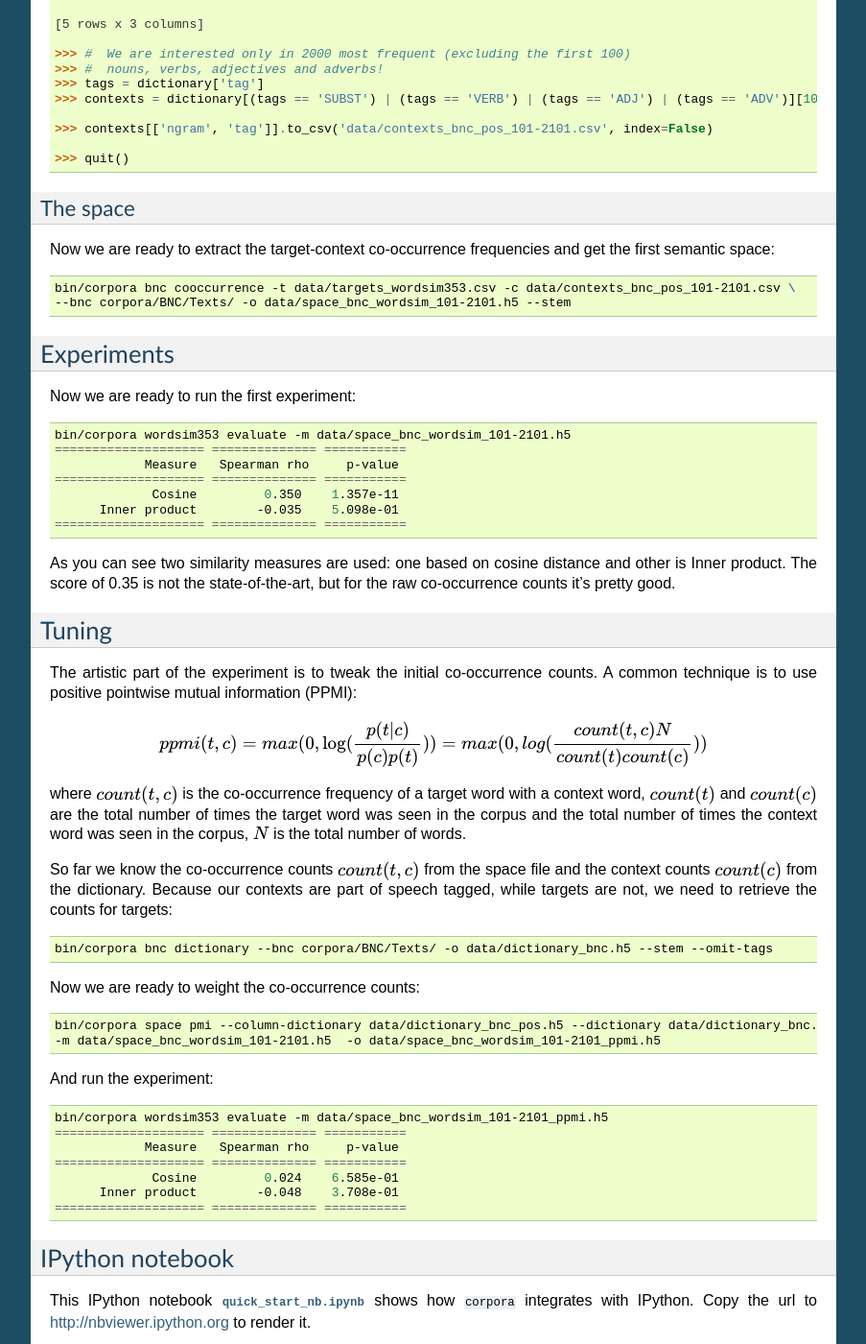
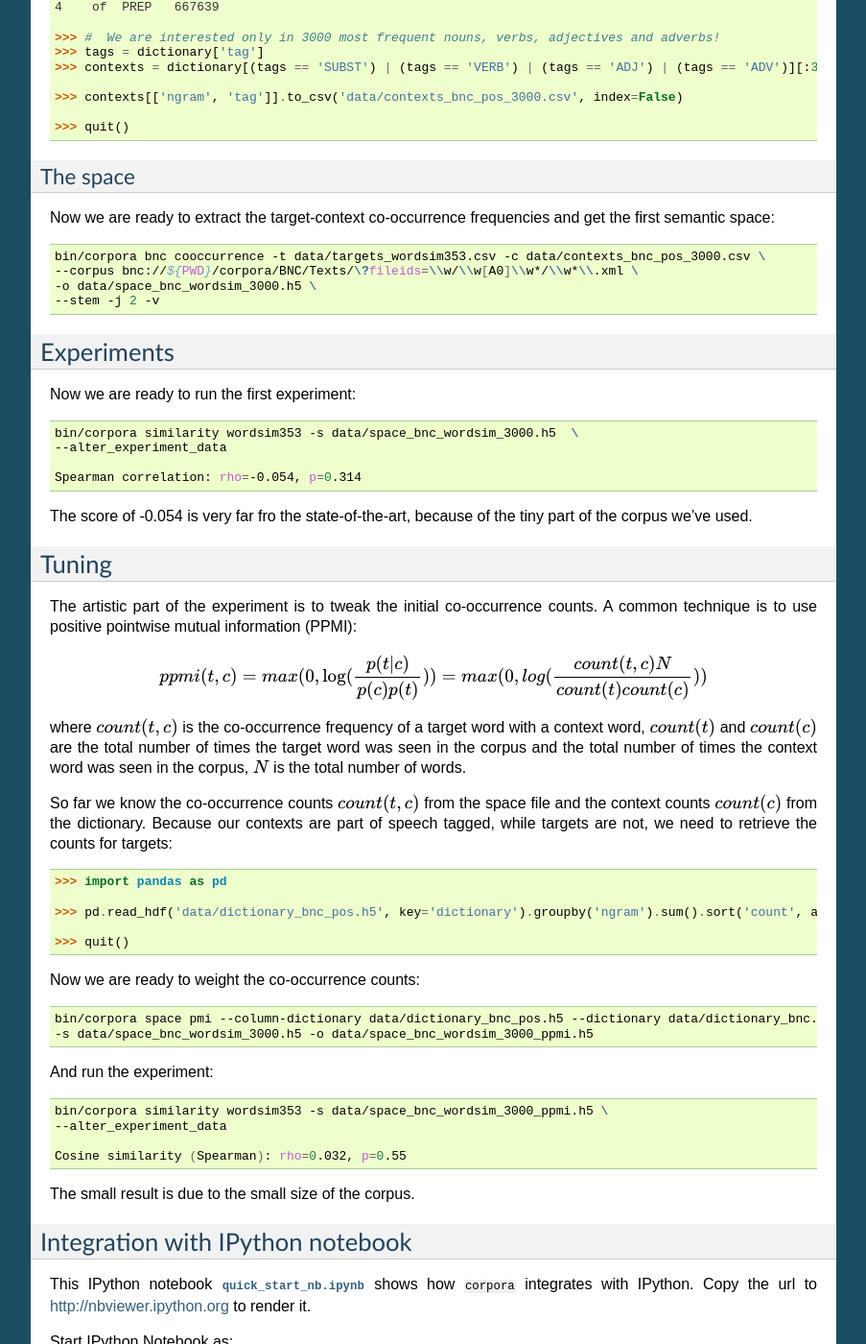
Before and after one commit to dimazest/fowler.corpora, a Sphinx documentation site: the page built from docs/quick_start.rst, in a window 1280 px wide and 1400 px high, scrolled down 2901 px. Shown: the whole window at 96% size, without its empty margins (198-1101 px from the left). Built offline with Sphinx 7.4.7, drawn with Linux system fonts in a browser that asks for light colours; some of the changed text lies outside the part shown.

Commit message:
Updating the word similarity documentation and the related code.

```diff
--- a/docs/quick_start.rst
+++ b/docs/quick_start.rst
@@ -133,17 +133,16 @@ Contexts
 ~~~~~~~~
 
 Context selection is more art than science, but a rather popular approach is to
-select the 2000 most frequent nouns, verbs, adjectives and adverbs, excluding
-the 100 most frequent.
+select the 3000 most frequent nouns, verbs, adjectives and adverbs.
 
 First we need to extract word frequencies:
 
 .. code-block:: bash
 
     bin/corpora bnc dictionary \
-    --corpus bnc://${PWD}/corpora/BNC/Texts/\?fileids=A/\\w*/\\w*\\.xml \
+    --corpus bnc://${PWD}/corpora/BNC/Texts/\?fileids=\\w/\\w[ADGR07]\\w*/\\w*\\.xml \
     -o data/dictionary_bnc_pos.h5 \
-    --stem -v -j 3
+    --stem -v -j 2
 
 ``data/dictionary_bnc_pos.h5`` is a `Pandas`_ `DataFrame`_ with the following columns:
 
@@ -171,22 +170,19 @@ and executing the following code:
     >>> import pandas as pd
 
     >>> dictionary = pd.read_hdf('data/dictionary_bnc_pos.h5', key='dictionary')
-    >>> dictionary
-           ngram   tag    count
-    306889   the   ART  6042959
-    45280      ,   PUN  5017057
-    95027      .   PUN  4715135
-    522342    be  VERB  4121594
-    540719    of  PREP  3041681
+    >>> dictionary.head()
+      ngram   tag    count
+    0   the   ART  1327711
+    1     ,   PUN  1143990
+    2     .   PUN  1047297
+    3    be  VERB   929343
+    4    of  PREP   667639
 
-    [5 rows x 3 columns]
+    >>> #  We are interested only in 3000 most frequent nouns, verbs, adjectives and adverbs!
+    >>> tags = dictionary['tag']
+    >>> contexts = dictionary[(tags == 'SUBST') | (tags == 'VERB') | (tags == 'ADJ') | (tags == 'ADV')][:3000]
 
-    >>> #  We are interested only in 2000 most frequent (excluding the first 100)
-    >>> #  nouns, verbs, adjectives and adverbs!
-    >>> tags = dictionary['tag']
-    >>> contexts = dictionary[(tags == 'SUBST') | (tags == 'VERB') | (tags == 'ADJ') | (tags == 'ADV')][101:2101]
-
-    >>> contexts[['ngram', 'tag']].to_csv('data/contexts_bnc_pos_101-2101.csv', index=False)
+    >>> contexts[['ngram', 'tag']].to_csv('data/contexts_bnc_pos_3000.csv', index=False)
 
     >>> quit()
 
@@ -198,8 +194,10 @@ get the first semantic space:
 
 .. code-block:: bash
 
-    bin/corpora bnc cooccurrence -t data/targets_wordsim353.csv -c data/contexts_bnc_pos_101-2101.csv \
-    --bnc corpora/BNC/Texts/ -o data/space_bnc_wordsim_101-2101.h5 --stem
+    bin/corpora bnc cooccurrence -t data/targets_wordsim353.csv -c data/contexts_bnc_pos_3000.csv \
+    --corpus bnc://${PWD}/corpora/BNC/Texts/\?fileids=\\w/\\w[A0]\\w*/\\w*\\.xml \
+    -o data/space_bnc_wordsim_3000.h5 \
+    --stem -j 2 -v
 
 Experiments
 -----------
@@ -208,17 +206,13 @@ Now we are ready to run the first experiment:
 
 .. code-block:: bash
 
-    bin/corpora wordsim353 evaluate -m data/space_bnc_wordsim_101-2101.h5
-    ==================== ============== ===========
-                Measure   Spearman rho     p-value
-    ==================== ============== ===========
-                 Cosine         0.350    1.357e-11
-          Inner product        -0.035    5.098e-01
-    ==================== ============== ===========
+    bin/corpora similarity wordsim353 -s data/space_bnc_wordsim_3000.h5  \
+    --alter_experiment_data
 
-As you can see two similarity measures are used: one based on cosine distance
-and other is Inner product. The score of 0.35 is not the state-of-the-art, but
-for the raw co-occurrence counts it's pretty good.
+    Spearman correlation: rho=-0.054, p=0.314
+
+The score of -0.054 is very far fro the state-of-the-art, because of the tiny
+part of the corpus we've used.
 
 Tuning
 ------
@@ -241,35 +235,58 @@ So far we know the co-occurrence counts :math:`count(t, c)` from the space file
 and the context counts :math:`count(c)` from the dictionary. Because our
 contexts are part of speech tagged, while targets are not, we need to retrieve the counts for targets:
 
-.. code-block:: bash
+.. code-block:: python
 
-    bin/corpora bnc dictionary --bnc corpora/BNC/Texts/ -o data/dictionary_bnc.h5 --stem --omit-tags
+    >>> import pandas as pd
+
+    >>> pd.read_hdf('data/dictionary_bnc_pos.h5', key='dictionary').groupby('ngram').sum().sort('count', ascending=False).reset_index().to_hdf('data/dictionary_bnc.h5', 'dictionary', mode='w', complevel=9, complib='zlib')
+
+    >>> quit()
 
 Now we are ready to weight the co-occurrence counts:
 
 .. code-block:: bash
 
     bin/corpora space pmi --column-dictionary data/dictionary_bnc_pos.h5 --dictionary data/dictionary_bnc.h5 \
-    -m data/space_bnc_wordsim_101-2101.h5  -o data/space_bnc_wordsim_101-2101_ppmi.h5
+    -s data/space_bnc_wordsim_3000.h5 -o data/space_bnc_wordsim_3000_ppmi.h5
 
 And run the experiment:
 
 .. code-block:: bash
 
-    bin/corpora wordsim353 evaluate -m data/space_bnc_wordsim_101-2101_ppmi.h5
-    ==================== ============== ===========
-                Measure   Spearman rho     p-value
-    ==================== ============== ===========
-                 Cosine         0.024    6.585e-01
-          Inner product        -0.048    3.708e-01
-    ==================== ============== ===========
+    bin/corpora similarity wordsim353 -s data/space_bnc_wordsim_3000_ppmi.h5 \
+    --alter_experiment_data
 
-IPython notebook
-----------------
+    Cosine similarity (Spearman): rho=0.032, p=0.55
+
+The small result is due to the small size of the corpus.
+
+Integration with IPython notebook
+---------------------------------
 
 This IPython notebook :download:`quick_start_nb.ipynb <quick_start_nb.ipynb>`
 shows how ``corpora`` integrates with IPython. Copy the url to
 http://nbviewer.ipython.org to render it.
+
+Start IPython Notebook as:
+
+.. code-block:: bash
+
+    bin/corpora notebook
+
+to have access to ``fowler.corpora``.
+
+Conclusion
+----------
+
+A general workflow is the following:
+
+1. Decide what are the target words
+2. Think of context words, possibly by extracting the (tagged) token counts from the corpus
+3. Extract the co-occurrence counts as an initial space
+4. Optionally modify the co-occurrence space, for example, by applying the PPMI weighting scheme.
+5. Run an experiment.
+
 
 References
 ----------
```
Also changed, not shown: other parts of docs/quick_start.rst (+2 -2 lines), docs/quick_start_nb.ipynb, 4 other files.
